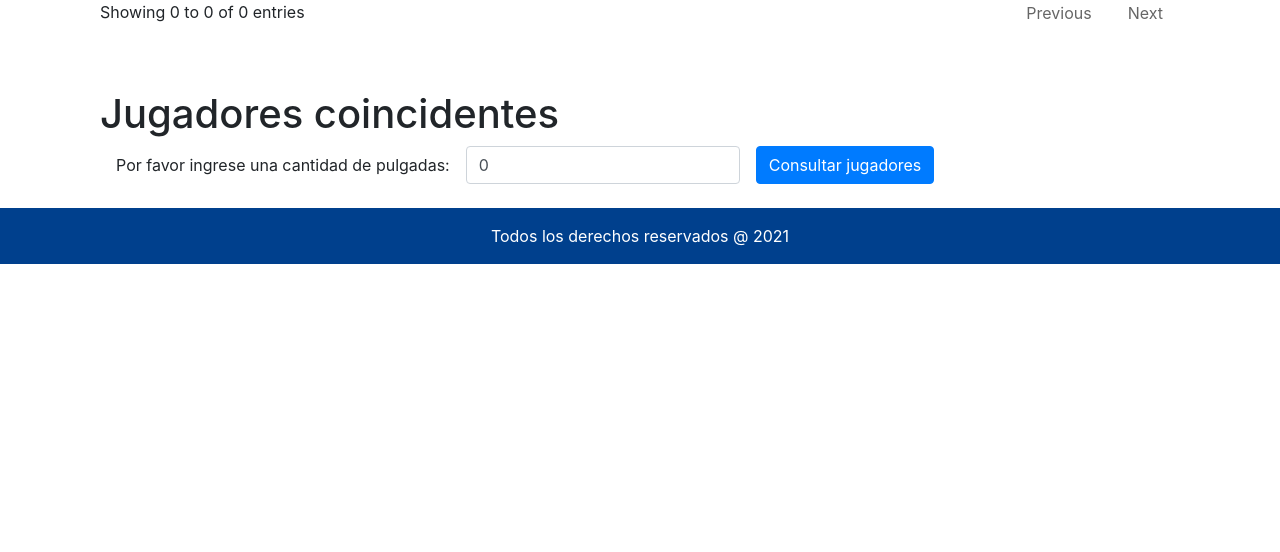
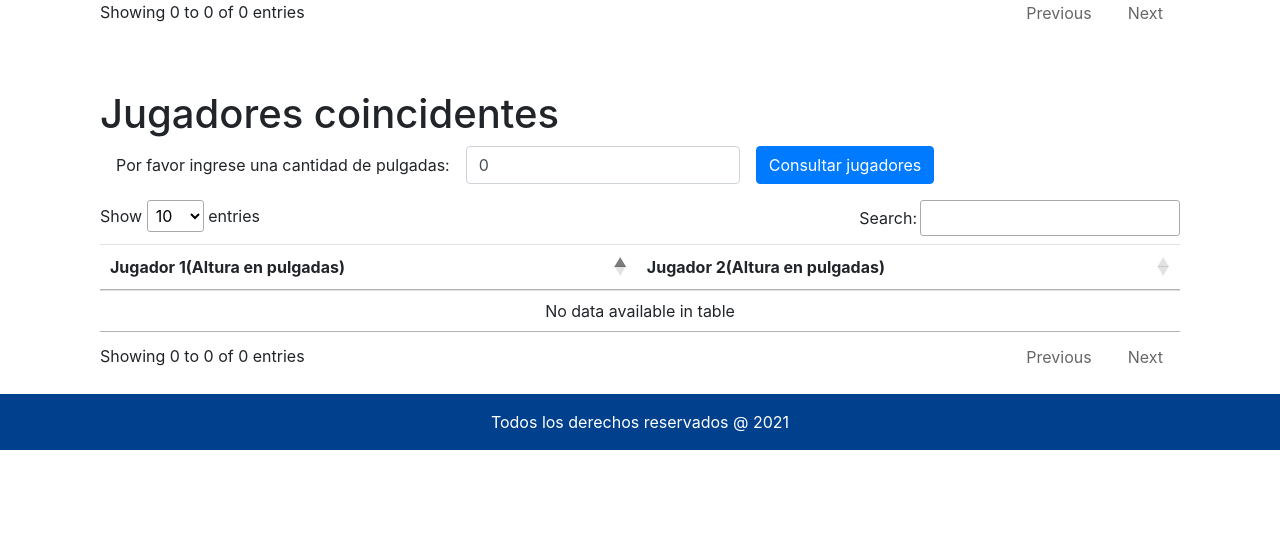
Before and after one commit to ALandazabal/NBA-Players, a Django app: page / in a window 1280 px wide. Shown: the part 296-848 px from the top of the page. Run offline with Django 3.2, Linux system fonts and the light colour scheme; data that the repository does not hold is empty; some libraries are stand-ins or nearby versions.

Commit message:
Show matching players in a dataTable

```diff
--- a/static/js/main.js
+++ b/static/js/main.js
@@ -49,51 +49,74 @@ $(document).ready(function() {
     $('#data-table-players').DataTable();
     $('.dataTables_length').addClass('bs-select');
 
+    $('#matching-players-list').DataTable();
+
 });
 
-// Obtiene los valores de cada celda
+// Calculate and show matching players
 function calculate() {
 
+    console.time('t1')
+
+    let table = $('#matching-players-list').dataTable();
+
     let inchesQuantity = parseInt(document.getElementById("inches-quantity").value)
-    console.log(typeof inchesQuantity)
 
     let minPlayerHeight = playersList.reduce(function(prev, curr) {
-                                return prev.h_in < curr.h_in ? prev : curr;
-                            });
-    console.log(typeof parseInt(minPlayerHeight.h_in))
+                            return prev.h_in < curr.h_in ? prev : curr;
+                        });
+
+    table.fnClearTable();
+    //table.rows().delete();
 
     if( inchesQuantity < parseInt(minPlayerHeight.h_in) ){
         let msg = 'La cantidad ingresada es menor a la altura del jugador más pequeño: '+minPlayerHeight.first_name+' '+minPlayerHeight.last_name+' ('+minPlayerHeight.h_in+' pulgadas)'
         alert(msg)
     }else{
 
-        let playersCouple = []
+        //let playersCouple = []
 
         for( i = 0; i < playersList.length-1; i++){
             for( j = i+1; j < playersList.length; j++){
                 let sumHeight = parseInt(playersList[i].h_in) + parseInt(playersList[j].h_in)
 
                 if( sumHeight == inchesQuantity ){
-                    let names = playersList[i].first_name+" "+playersList[i].last_name+"("+playersList[i].h_in+") y "+playersList[j].first_name+" "+playersList[j].last_name+"("+playersList[j].h_in+")"
-                    playersCouple.push(names)
+                    //let names = playersList[i].first_name+" "+playersList[i].last_name+"("+playersList[i].h_in+") y "+playersList[j].first_name+" "+playersList[j].last_name+"("+playersList[j].h_in+")"
+                    //let names = "<td>"+playersList[i].first_name+" "+playersList[i].last_name+"("+playersList[i].h_in+")</td><td>"+playersList[j].first_name+" "+playersList[j].last_name+"("+playersList[j].h_in+")</td>"
+                    //playersCouple.push(names)
+
+                    let player1 = playersList[i].first_name+" "+playersList[i].last_name+"("+playersList[i].h_in+")"
+                    let player2 = playersList[j].first_name+" "+playersList[j].last_name+"("+playersList[j].h_in+")"
+                    table.fnAddData( [ player1, player2 ] );
+                    /* table
+                    .row.add( [ player1, player2 ] )
+                    .draw()
+                    .node(); */
                 }
             }
         }
-        console.log(playersCouple)
+        //console.log(playersCouple)
 
-        let matchingPlayersText = ''
+        /* let matchingPlayersText = ''
 
-        if( playersCouple.length == 0 )
-            matchingPlayersText = '<li class="list-group-item">No hay jugadores que sumen esta cantidad exactamente</li>'
-        else
+        if( playersCouple.length == 0 ){
+            //matchingPlayersText = '<li class="list-group-item">No hay jugadores que sumen esta cantidad exactamente</li>'
+            alert('No hay jugadores que sumen esta cantidad exactamente')
+        }else
             for( let i=0; i < playersCouple.length; i++){
-                matchingPlayersText +='<li class="list-group-item">'+playersCouple[i]+'</li>'
-            }
+                //matchingPlayersText +='<li class="list-group-item">'+playersCouple[i]+'</li>'
+                matchingPlayersText +="<tr>"+playersCouple[i]+"</tr>"
+            } */
 
-        document.getElementById('matching-players-list').innerHTML = matchingPlayersText
+        //document.getElementById('matching-players-list-tbody').innerHTML = matchingPlayersText
+
+        if ( ! table.data().any() ) {
+            alert('No hay jugadores que sumen esta cantidad exactamente')
+        }
 
     }
 
+    console.timeEnd('t1')
 
 }
 
--- a/templates/matching_players.html
+++ b/templates/matching_players.html
@@ -1,7 +1,7 @@
-<dvi id="matching-players" class="col-sm-12 mt-2 mb-2">
+<dvi id="matching-players" class="col-sm-12 mt-2 mb-3">
     <h1 class="mt-5">Jugadores coincidentes</h1>
 
-    <form class="form-inline">
+    <form class="form-inline  mb-2">
         <div class="form-group mx-sm-3 mb-2">
             <label for="inches-quantity">Por favor ingrese una cantidad de pulgadas: </label>
             <input type="number" class="form-control ml-3" id="inches-quantity" placeholder="Pulgadas" min="0" value="0">
@@ -9,6 +9,16 @@
         <button type="button" class="btn btn-primary mb-2" onclick="calculate()">Consultar jugadores</button>
     </form>
 
-    <ul id="matching-players-list" class="list-group list-group-flush text-center mt-2"></ul>
+    <!-- <ul id="matching-players-list" class="list-group list-group-flush text-center mt-2"></ul> -->
+    <table id="matching-players-list" class="table table-hover">
+        <thead>
+            <tr>
+            <th scope="col">Jugador 1(Altura en pulgadas)</th>
+            <th scope="col">Jugador 2(Altura en pulgadas)</th>
+            </tr>
+        </thead>
+        <tbody  id="matching-players-list-tbody">
+        </tbody>
+    </table>
 
 </dvi>
```
